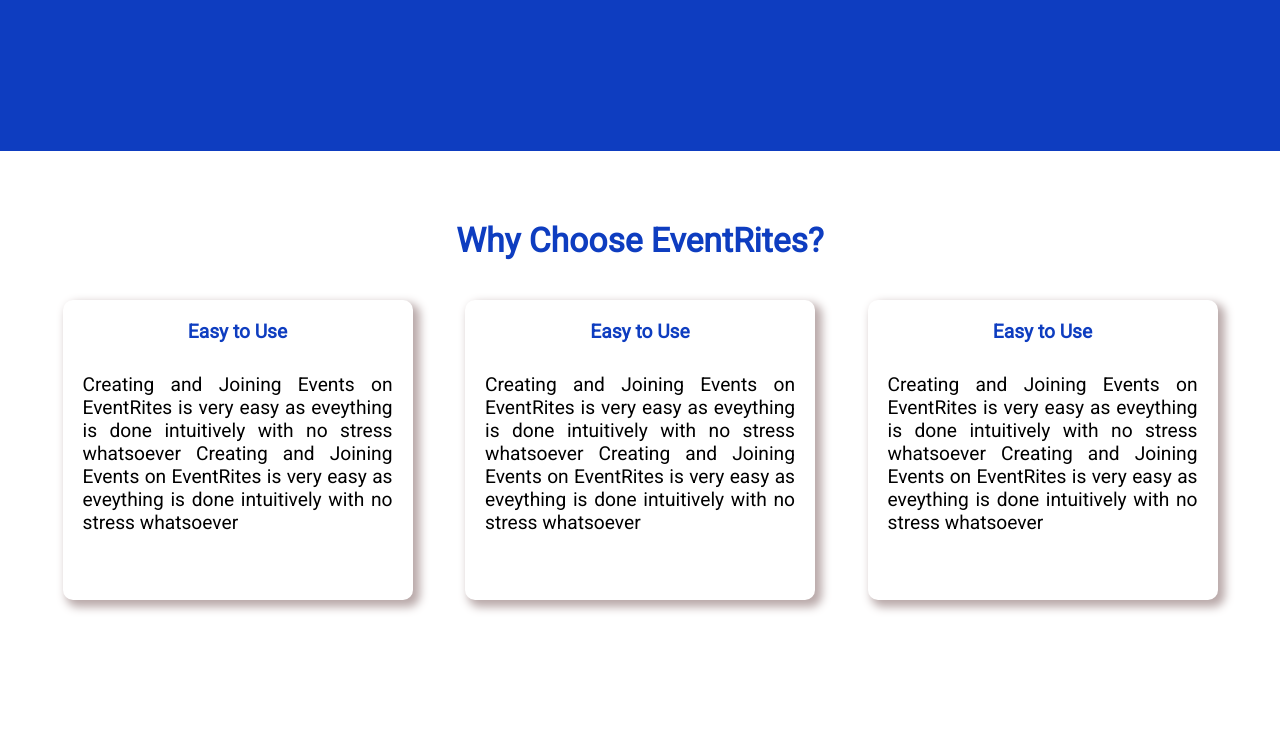
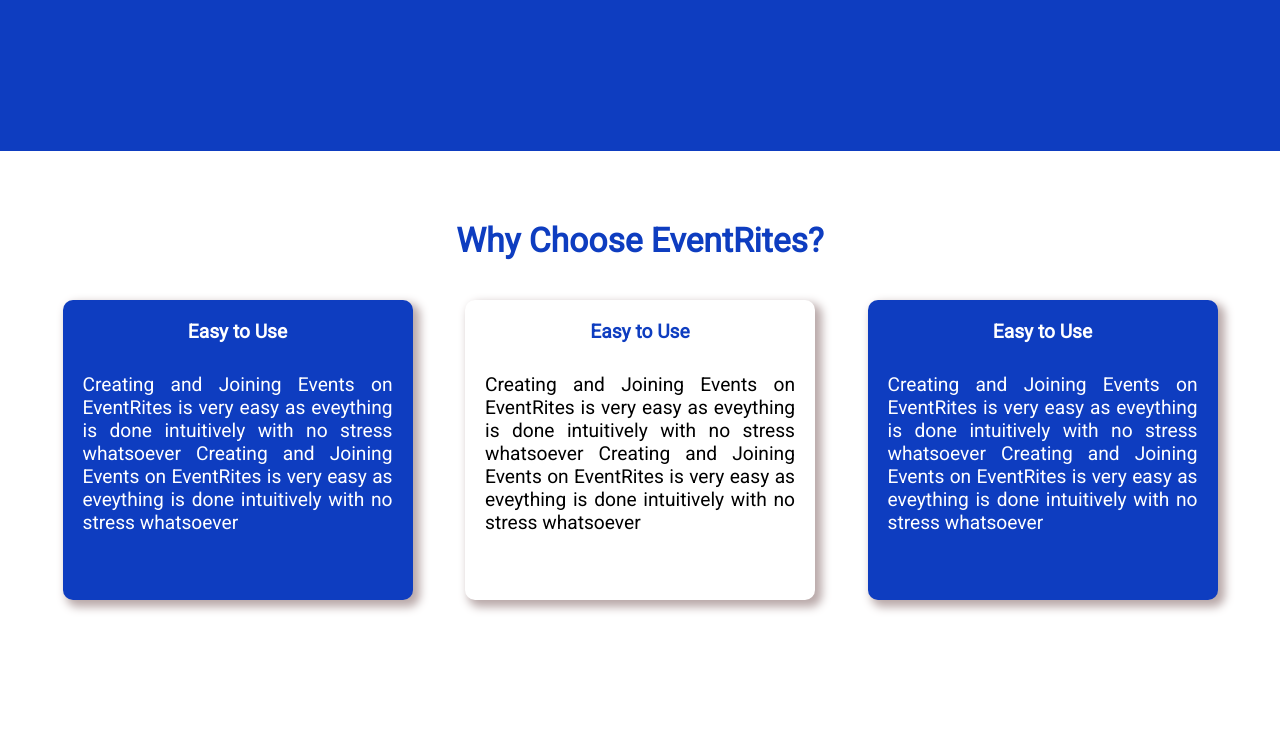
Before and after one commit to Bola-coder/EventRites, a React (Create React App) app: page / in a window 1280 px wide. Shown: the part 561-1307 px from the top of the page. Built offline with nearby package versions, Linux system fonts and the light colour scheme.

Commit message:
Changed color for whyEventRites

```diff
--- a/src/components/landingpage/WhyEventRiteCard.jsx
+++ b/src/components/landingpage/WhyEventRiteCard.jsx
@@ -7,8 +7,12 @@
         <h2>Why Choose EventRites?</h2>
       </div>
       <div className={style.cards}>
-        {details.map((ele) => (
-          <div key={ele.id} className={style.card}>
+        {details.map((ele, index) => (
+          <div
+            key={ele.id}
+            className={`${style.card} ${
+              index % 2 === 0 ? style.card_even : ""
+            }`}>
             <h4>{ele.name}</h4>
             <p>{ele.content}</p>
           </div>
--- a/src/css/landingpage/whyEventRite.module.css
+++ b/src/css/landingpage/whyEventRite.module.css
@@ -24,6 +24,11 @@
   box-shadow: 5px 5px 10px 2px rgb(185, 169, 169);
 }
 
+.card_even {
+  color: var(--text);
+  background-color: var(--main);
+}
+
 .card:hover {
   transform: scale(1.05);
   background-color: var(--main);
@@ -36,6 +41,9 @@
   color: var(--main);
 }
 
+.card_even h4 {
+  color: var(--text);
+}
 .card:hover h4 {
   color: var(--text);
 }
```
